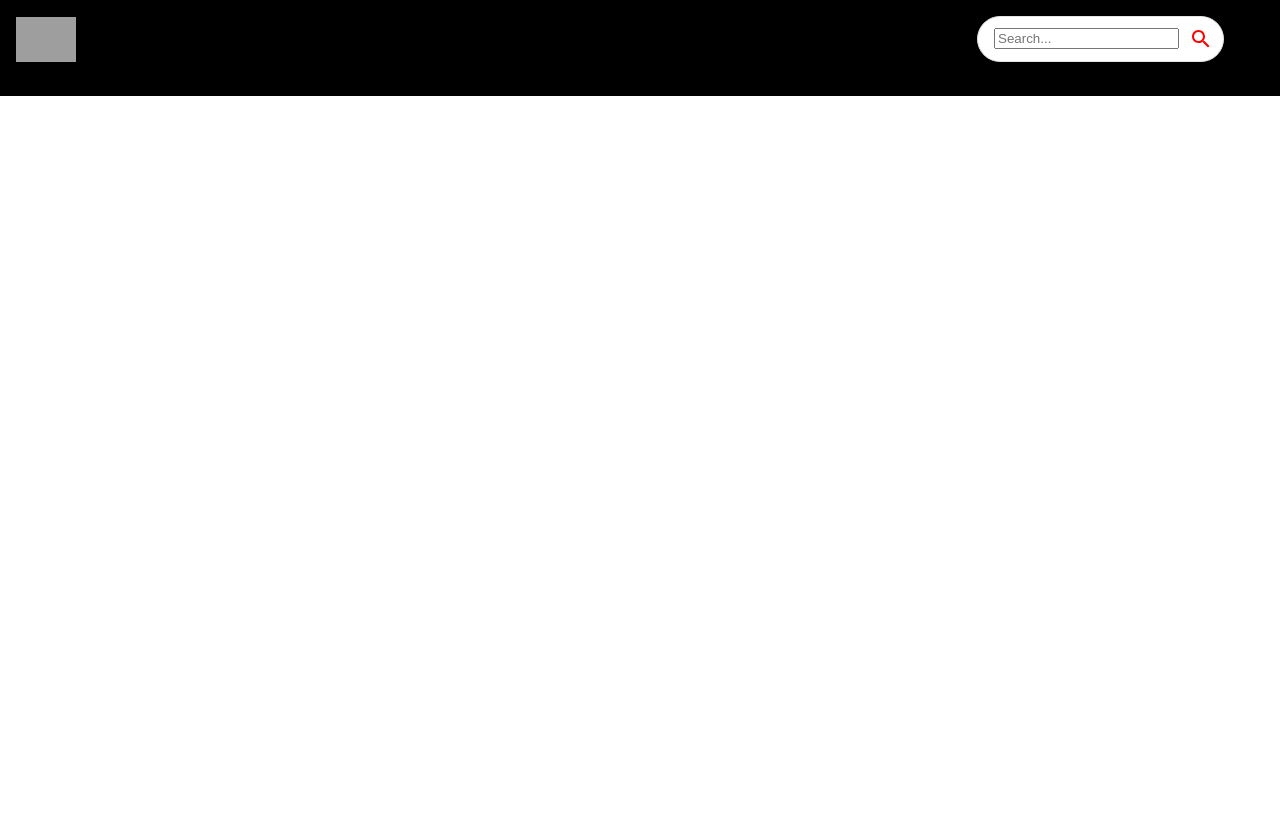
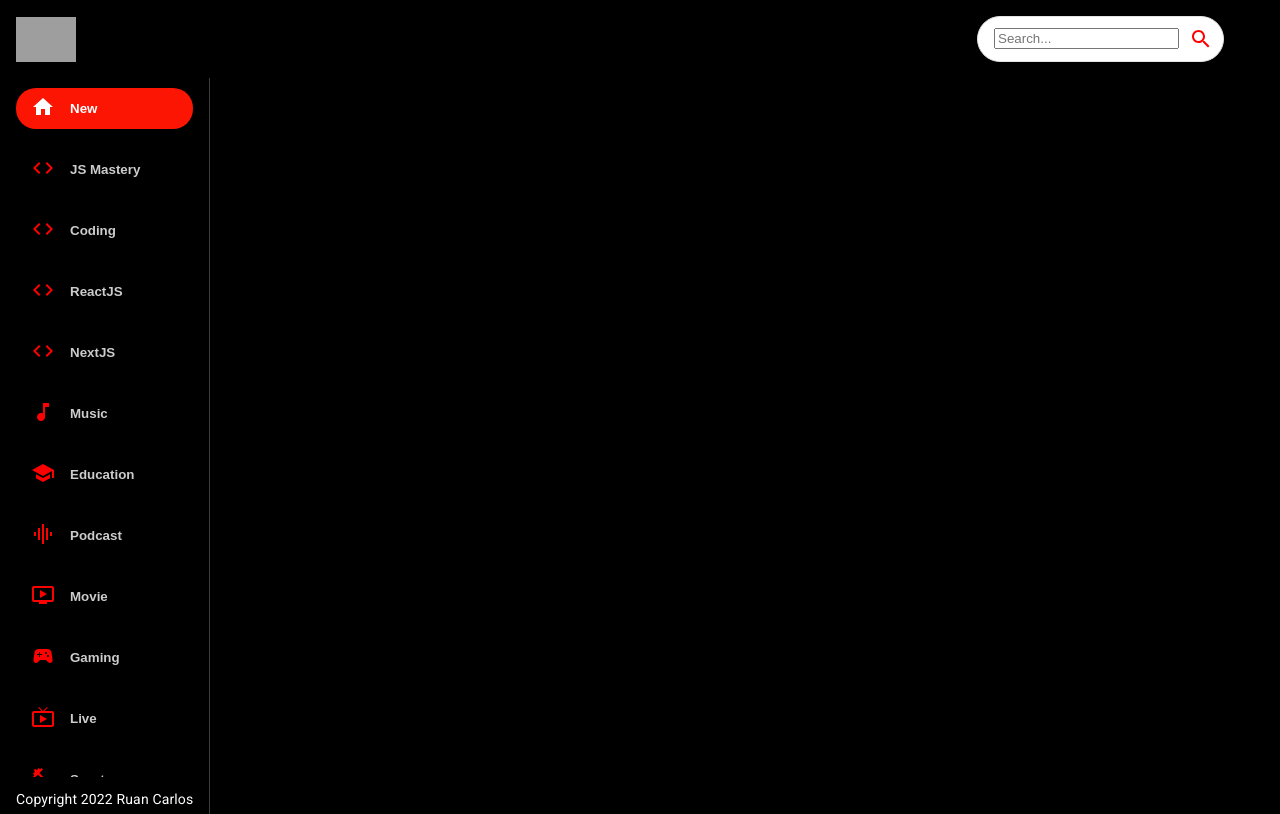
Before and after one commit to rucp/youtube-clone, a React (Create React App) app: page / in a window 1280 px wide. Built offline with nearby package versions, Linux system fonts and the light colour scheme; grey boxes are pictures that could not be loaded.

Commit message:
Adding the Sidebar and Feed

```diff
--- a/src/components/Feed.jsx
+++ b/src/components/Feed.jsx
@@ -1,9 +1,29 @@
-import React from 'react'
+import { useState, useEffect } from 'react';
+import { Box, Stack, Typography } from '@mui/material';
+import Sidebar from './Sidebar';
 
 const Feed = () => {
   return (
-    <div>Feed</div>
-  )
-}
+    <Stack sx={{ flexDirection: { sx: 'column', md: 'row' } }}>
+      <Box
+        sx={{
+          height: { sx: 'auto', md: '92vh' },
+          borderRight: '1px solid #3d3d3d',
+          px: { sx: 0, md: 2 },
+        }}
+      >
+        <Sidebar />
 
-export default Feed
+        <Typography
+          className="copyright"
+          variant="body2"
+          sx={{ mt: 1.5, color: '#fff' }}
+        >
+          Copyright 2022 Ruan Carlos
+        </Typography>
+      </Box>
+    </Stack>
+  );
+};
+
+export default Feed;
--- /dev/null
+++ b/src/components/Sidebar.jsx
@@ -0,0 +1,43 @@
+import { Stack } from '@mui/material';
+
+import { categories } from '../utils/constants';
+
+const selectedCategory = 'New';
+
+const Sidebar = () => (
+  <Stack
+    direction="row"
+    sx={{
+      overflowY: 'auto',
+      height: { sx: 'auto', md: '95%' },
+      flexDirection: { md: 'column' },
+    }}
+  >
+    {categories.map((category) => (
+      <button
+        className="category-btn"
+        style={{
+          background: category.name === selectedCategory && '#FC1503',
+          color: 'white',
+        }}
+        key={category.name}
+      >
+        <span
+          style={{
+            color: category.name === selectedCategory ? 'white' : 'red',
+            marginRight: '15px',
+          }}
+        >
+          {category.icon}
+        </span>
+        <span
+          style={{ opacity: category.name === selectedCategory ? '1' : 0.8 }}
+        >
+          {category.name}
+        </span>
+      </button>
+    ))}
+  </Stack>
+);
+
+export default Sidebar;
--- a/src/components/index.js
+++ b/src/components/index.js
@@ -3,4 +3,5 @@
 export { default as ChannelDetail } from './ChannelDetail';
 export { default as SearchFeed } from './SearchFeed';
 export { default as VideoDetail } from './VideoDetail';
-export {default as SearchBar } from './SearchBar'
+export { default as SearchBar } from './SearchBar';
+export { default as SideBar } from './Sidebar';
```
